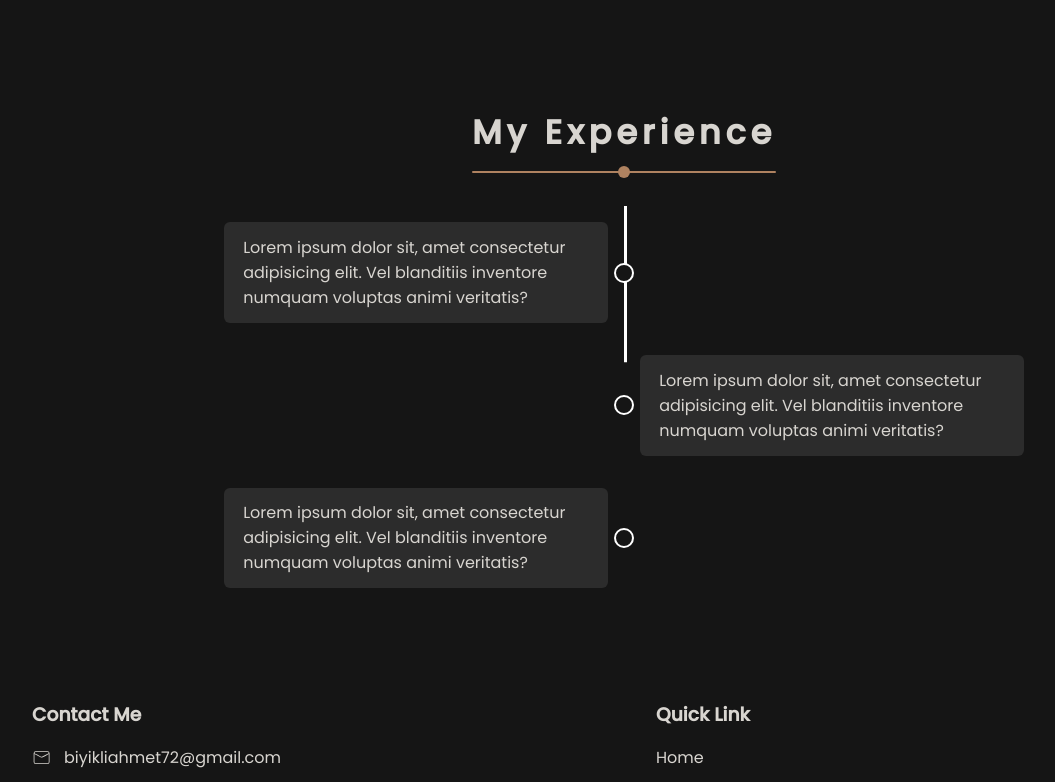
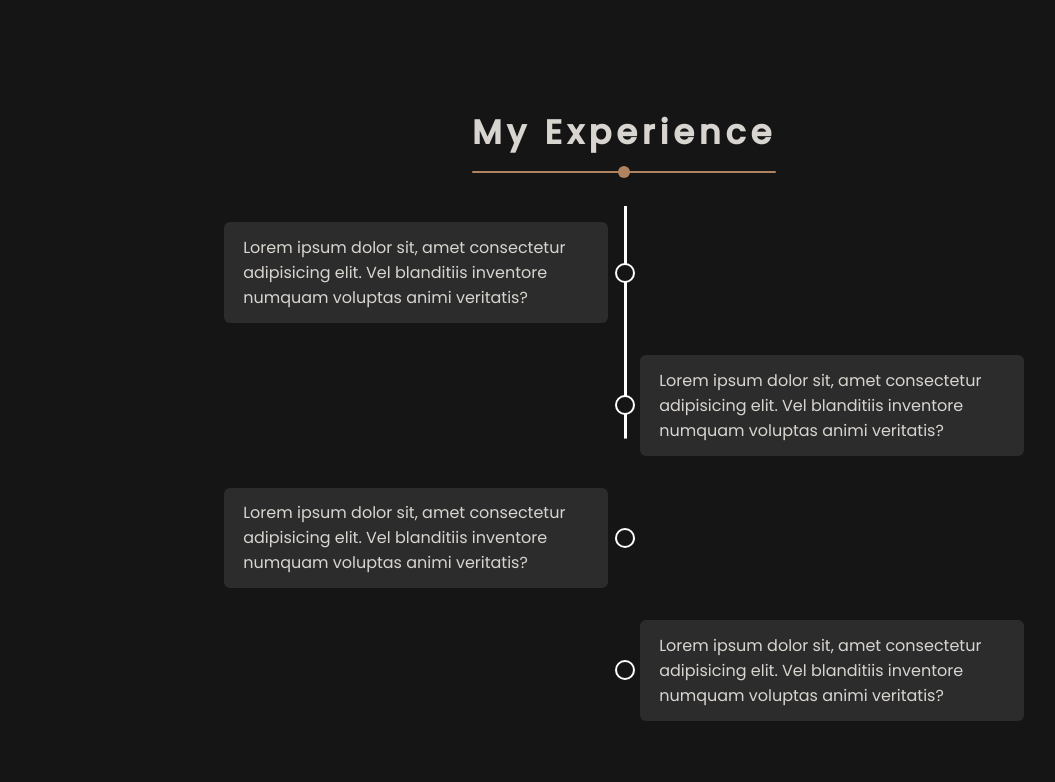
Before and after one commit to ahmet687u/portfolio, a Next.js app: page /en in a window 1280 px wide. Shown: the part 2000-2782 px from the top of the page, without its empty margins (16-1071 px from the left). Built offline with nearby package versions, Linux system fonts and the light colour scheme.

Commit message:
experience section svg circle ui bug fixed

```diff
--- a/src/app/[locale]/page.tsx
+++ b/src/app/[locale]/page.tsx
@@ -25,7 +25,7 @@ export default function Home({ params }: { params: { locale: TLocales } }) {
         <header className="title">
           <h1>{getLocaleJson()[params.locale].home.services.title}</h1>
         </header>
-        <ExperienceSection />
+        <ExperienceSection locale={params.locale} />
       </section>
     </section>
   );
--- a/src/components/home/Experience.tsx
+++ b/src/components/home/Experience.tsx
@@ -3,17 +3,24 @@
 import { useRef } from "react";
 import styles from "./experience.module.scss";
 import { motion, useScroll } from "framer-motion";
+import { TLocales } from "@/types";
+import { getLocaleJson } from "@/utils/getLocaleJson";
 
 const variants = {
   hidden: { opacity: 0, y: 100 },
   show: { opacity: 1, y: 100 },
 };
 
-const ExperienceSection = () => {
+const ExperienceSection = ({ locale }: { locale: TLocales }) => {
   const ref = useRef(null);
+  const svgRef = useRef(null);
   const { scrollYProgress } = useScroll({
     target: ref,
     offset: ["start end", "center"],
+  });
+  const { scrollYProgress: scrollForSvgPath } = useScroll({
+    target: svgRef,
+    offset: ["center", "center"]
   });
 
   return (
@@ -23,53 +30,34 @@ const ExperienceSection = () => {
         style={{ scaleY: scrollYProgress }}
       ></motion.div>
 
+      {getLocaleJson()[locale].home.experience.map((item, index) => (
         <motion.article
+        ref={svgRef}
+          key={index}
+          className={`${styles.experience_row} flex align-center ${
+            index % 2 === 0 ? "" : styles.right
+          }`}
+        >
+          <motion.div
             variants={variants}
             initial="hidden"
             animate="show"
             whileInView={{ y: 0 }}
-        className={`${styles.experience_row} flex align-center`}
+            className={styles.experience_item}
           >
-        <div className={styles.experience_item}>
             Lorem ipsum dolor sit, amet consectetur adipisicing elit. Vel
             blanditiis inventore numquam voluptas animi veritatis?
+          </motion.div>
           <svg width={30} height={30}>
-            <motion.circle r="9" cx={15} cy={15} />
+            <motion.circle
+              r="9"
+              cx={15}
+              cy={15}
+              style={{ pathLength: scrollForSvgPath }}
+            />
           </svg>
-        </div>
         </motion.article>
-
-      <motion.article
-        variants={variants}
-        initial="hidden"
-        animate="show"
-        whileInView={{ y: 0 }}
-        className={`${styles.right} ${styles.experience_row} flex align-center`}
-      >
-        <div className={styles.experience_item}>
-          Lorem ipsum dolor sit, amet consectetur adipisicing elit. Vel
-          blanditiis inventore numquam voluptas animi veritatis?
-          <svg width={30} height={30}>
-            <circle r="9" cx={15} cy={15} />
-          </svg>
-        </div>
-      </motion.article>
-
-      <motion.article
-        variants={variants}
-        initial="hidden"
-        animate="show"
-        whileInView={{ y: 0 }}
-        className={`${styles.experience_row} flex align-center`}
-      >
-        <div className={styles.experience_item}>
-          Lorem ipsum dolor sit, amet consectetur adipisicing elit. Vel
-          blanditiis inventore numquam voluptas animi veritatis?
-          <svg width={30} height={30}>
-            <circle r="9" cx={15} cy={15} />
-          </svg>
-        </div>
-      </motion.article>
+      ))}
     </section>
   );
 };
--- a/src/components/home/experience.module.scss
+++ b/src/components/home/experience.module.scss
@@ -1,5 +1,5 @@
-@use '../../scss/mixins/' as *;
-@use '../../scss/variables/' as *;
+@use '../../scss/mixins/'as *;
+@use '../../scss/variables/'as *;
 
 $circle_position: -31px;
 
@@ -21,12 +21,22 @@ $circle_position: -31px;
 
   .experience_row {
     margin: 1rem 0;
+    position: relative;
 
     &.right {
       justify-content: end;
+    }
 
-      svg {
-        left: $circle_position;
+    svg {
+      position: absolute;
+      top: 50%;
+      right: 50%;
+      transform: translate(calc(-50% + 31px), -50%);
+
+      circle {
+        stroke: #fff;
+        stroke-width: 2;
+        fill: $body_background_color;
       }
     }
 
@@ -38,22 +48,6 @@ $circle_position: -31px;
       border-radius: 6px;
       padding: .8rem 1.2rem;
       margin: 0 -1rem;
-      position: relative;
-
-      svg {
-        position: absolute;
-        top: 50%;
-        right: $circle_position;
-        transform: translateY(-50%);
-
-        circle {
-          stroke: #fff;
-          stroke-width: 2;
-          fill: $body_background_color;
-          stroke-dasharray: 1000;
-          stroke-dashoffset: 0;
-        }
-      }
     }
   }
 
--- a/src/constants/en.json
+++ b/src/constants/en.json
@@ -13,6 +13,28 @@
       { "title": "Web Development", "text": "lorem ispum dolor sit amet" },
       { "title": "Mobil Development", "text": "lorem ispum dolor sit amet" },
       { "title": "Pixel Perfect", "text": "lorem ispum dolor sit amet" }
+    ],
+    "experience": [
+      {
+        "title": "Uşak Lisesi",
+        "date": "",
+        "job": "Student"
+      },
+      {
+        "title": "Mehmet Akif Ersoy Üniversitesi",
+        "date": "",
+        "job": "Student"
+      },
+      {
+        "title": "Marka Press",
+        "date": "",
+        "job": "Intern Front End Developer"
+      },
+      {
+        "title": "Datasurgery",
+        "date": "",
+        "job": "Front End Developer"
+      }
     ]
   },
   "about": {
--- a/src/constants/tr.json
+++ b/src/constants/tr.json
@@ -13,6 +13,28 @@
       { "title": "Web Geliştirme", "text": "lorem ispum dolor sit amet" },
       { "title": "Mobil Geliştirme", "text": "lorem ispum dolor sit amet" },
       { "title": "Pixel Perfect", "text": "lorem ispum dolor sit amet" }
+    ],
+    "experience": [
+      {
+        "title": "Uşak Lisesi",
+        "date": "",
+        "job": "Öğrenci"
+      },
+      {
+        "title": "Mehmet Akif Ersoy Üniversitesi",
+        "date": "",
+        "job": "Öğrenci"
+      },
+      {
+        "title": "Marka Press",
+        "date": "",
+        "job": "Staj"
+      },
+      {
+        "title": "Datasurgery",
+        "date": "",
+        "job": "Front End Geliştirici"
+      }
     ]
   },
   "about": {
```
Lines whose indentation alone changed are shown as unchanged.
